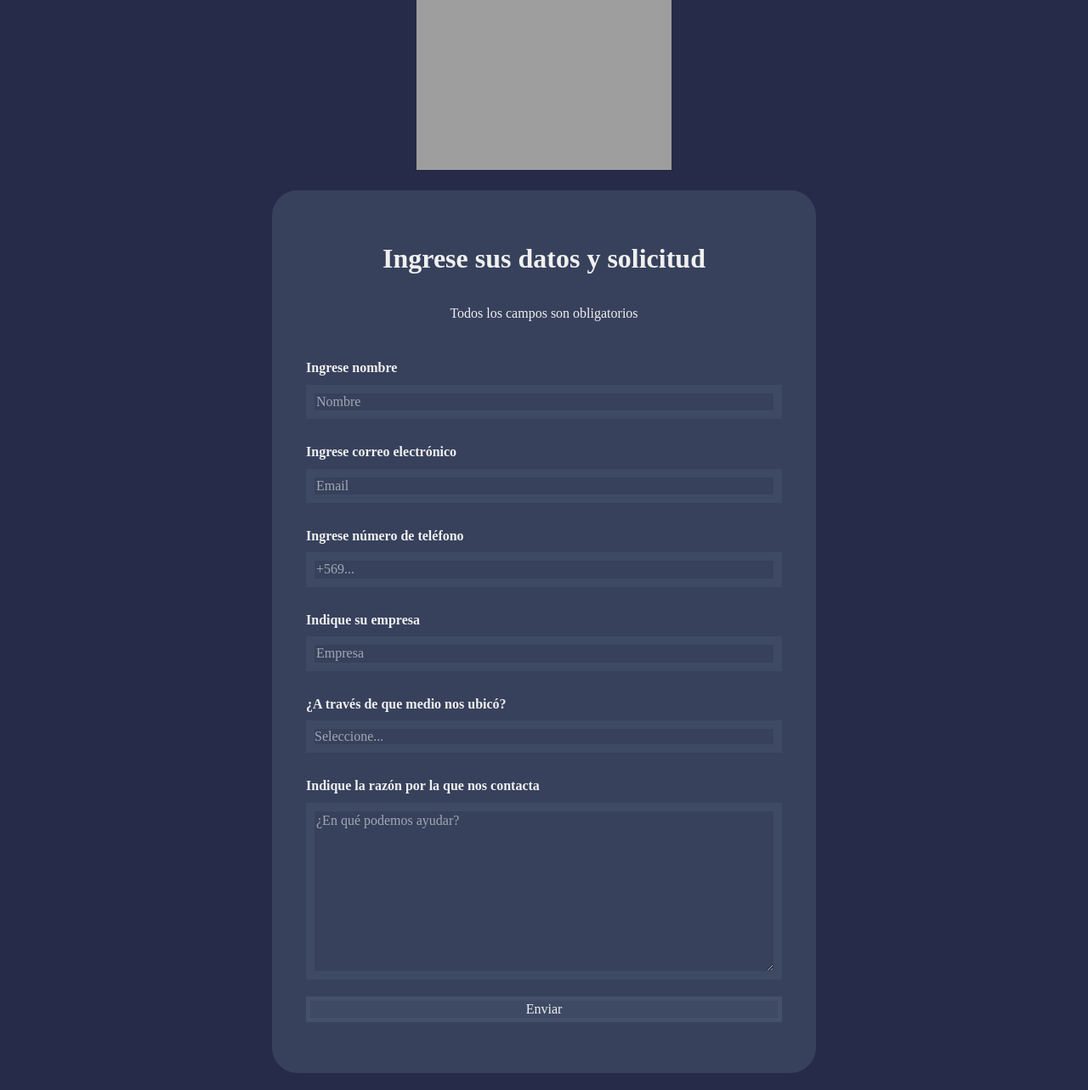
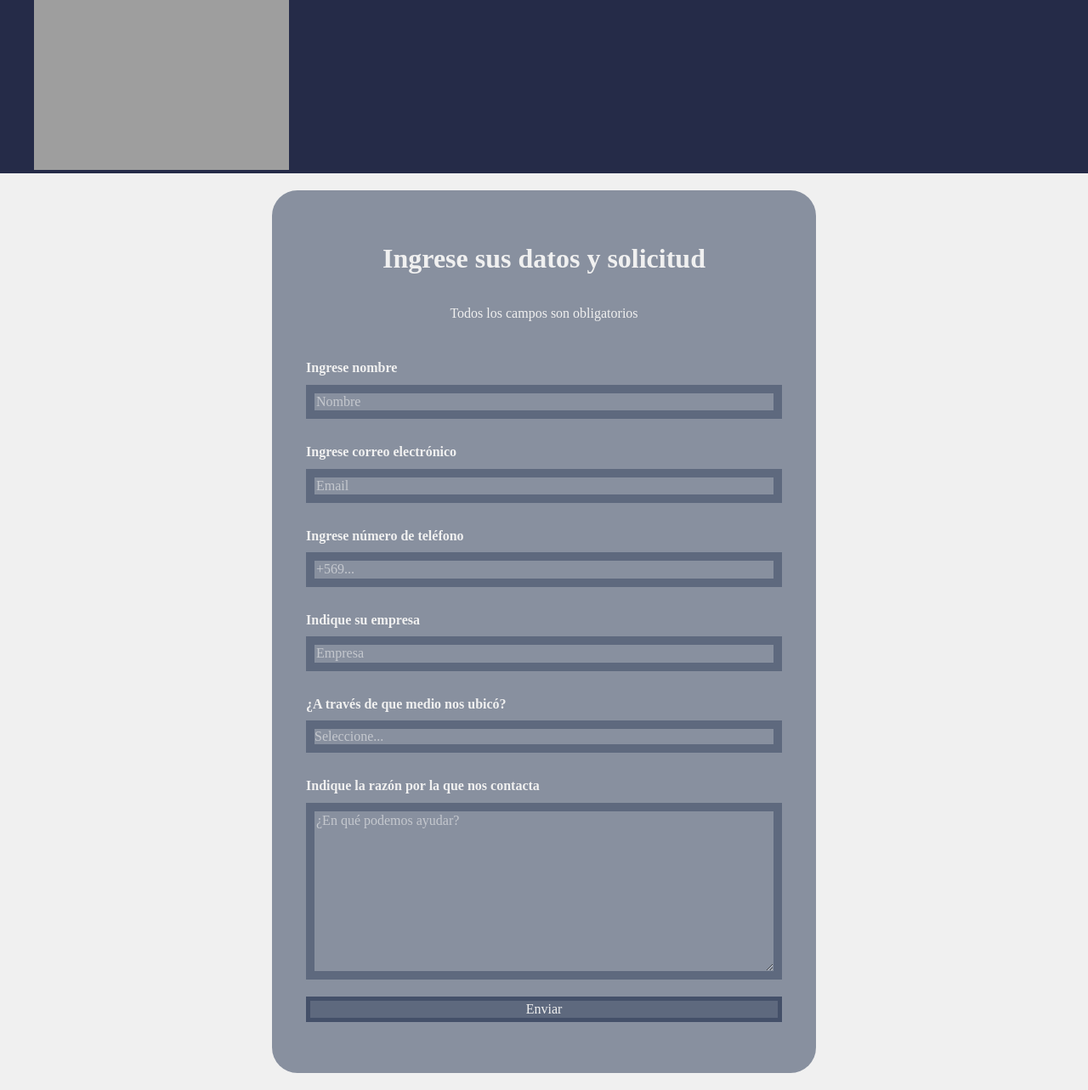
Before and after one commit to richardhapb/menteingenieria, a PHP site: page / in a window 1280 px wide. Shown: the whole page at 85% size. Run offline with PHP 8.4, Linux system fonts and the light colour scheme; some web fonts are replaced; grey boxes are pictures that could not be loaded.

Commit message:
Color del form original

```diff
--- a/build/css/app.css
+++ b/build/css/app.css
@@ -324,7 +324,7 @@
 body {
   font-family: "News Cycle, Michroma, Manrope, sans-serif";
   font-size: 1.6rem;
-  background-color: #252B48;
+  background-color: #F0F0F0;
   color: #F0F0F0;
 }
 
@@ -342,9 +342,15 @@
   box-shadow: 7px 0px 42px 2px rgba(0, 0, 0, 0.4);
 }
 
+.container {
+  max-width: 120rem;
+  margin: 0 auto;
+}
+
 /* Header */
 .header {
-  text-align: center;
+  text-align: left;
+  background-color: #252B48;
 }
 
 .logo {
--- a/index.php
+++ b/index.html
@@ -7,15 +7,18 @@
     <link rel="preconnect" href="https://fonts.googleapis.com">
     <link rel="preconnect" href="https://fonts.gstatic.com" crossorigin>
     <link rel="stylesheet" href="build/css/app.css">
+    <link rel="shortcut icon" href="favicon.ico" type="image/x-icon">
 </head>
 <body>
     <header class="header">
+        <div class="container">
             <picture class="logo">
                 <source srcset="build/img/logo-primario.avif" type="image/avif">
                 <source srcset="build/img/logo-primario.webp" type="image/webp">
                 <link rel="icon" href="favicon.ico" type="image/x-icon">
                 <img loading="lazy" width=300 height=200 src="build/img/logo-primario.jpg" alt="Logo">
             </picture>
+        </div>
     </header>
     <main>
         <form class="form">
--- a/src/scss/base/_globals.scss
+++ b/src/scss/base/_globals.scss
@@ -15,7 +15,7 @@
 body {
     font-family: v.$main-font;
     font-size: 1.6rem;
-    background-color: v.$primary;
+    background-color: v.$aux;
     color: v.$aux;
 }
 
@@ -33,3 +33,9 @@
 .shadow {
     box-shadow: 7px 0px 42px 2px v.$box;
 }
+
+// Window
+.container {
+    max-width: v.$max-width;
+    margin: 0 auto;
+}
--- a/src/scss/layout/_header.scss
+++ b/src/scss/layout/_header.scss
@@ -1,7 +1,11 @@
+@use "base/variables" as v;
+
+
 /* Header */
 
 .header {
-    text-align: center;
+    text-align: left;
+    background-color: v.$primary;
 }
 .logo {
     width: 30rem;
```
Lines whose indentation alone changed are shown as unchanged.
